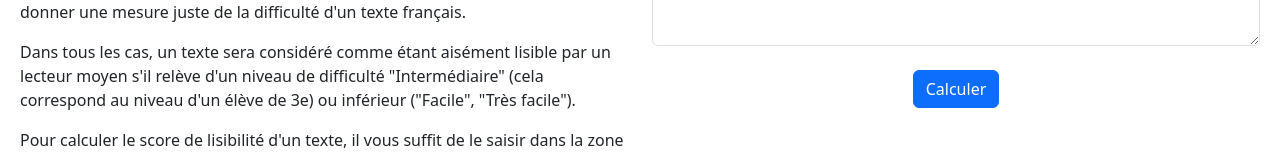
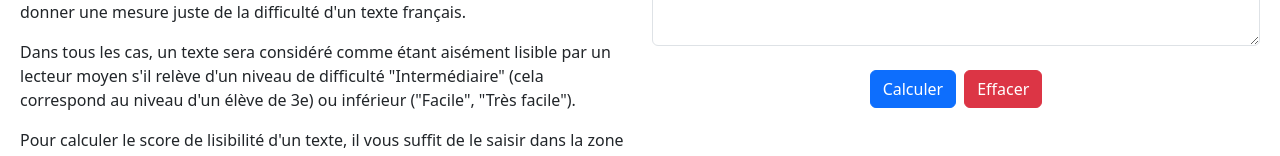
Before and after one commit to filkat34/LitToolkit, an Angular app: page /lisicalc in a window 1280 px wide. Shown: the part 407-563 px from the top of the page. Built offline with nearby package versions, Linux system fonts and the light colour scheme.

Commit message:
contrôle saisie texte sans phrases et bouton effacer OK

```diff
--- a/src/app/lisicalc/lisicalc.component.html
+++ b/src/app/lisicalc/lisicalc.component.html
@@ -39,6 +39,7 @@
                             <button type="button" class="btn btn-primary" id="btncoller"
                                 (click)="pasteFromClipboard()">Coller</button>
                         </div>
+
                         <div class="col">
                             <div class="mb-3">
                                 <input class="form-control mx-auto" type="file" id="formFile"
@@ -59,8 +60,11 @@
 
                     <div class="row">
                         <div class="col text-center">
-                            <button type="button" class="btn btn-primary btn" id="btnanalyser" (click)="analyser()"
+                            <button type="button" class="btn btn-primary me-2" id="btnanalyser" (click)="analyser()"
                                 style="width: fit-content;">Calculer</button>
+                                <button type="button" class="btn btn-danger" id="btneffacer"  style="width: fit-content;" (click)="clearText()">
+                                    Effacer
+                                </button>
                         </div>
                     </div>
                 </div>
@@ -91,8 +95,6 @@
                 </tbody>
                 </table>
             </div>
-
         </div>
     </div>
-
 </main>
--- a/src/app/lisicalc/lisicalc.component.ts
+++ b/src/app/lisicalc/lisicalc.component.ts
@@ -270,6 +270,12 @@ export class LisicalcComponent {
         return;
       }
 
+      //Vérification si le texte est vide
+      if (this.nbPhrases(text) === 0) {
+        alert("Le texte n'est pas correctement ponctué et ne contient aucune phrase. Le calcul est impossible.");
+        return;
+      }
+
       //Calcul des statistiques
       this.caracters = this.nbCaracteres(text);
       this.voyelles = this.nbVoyelles(text);
@@ -340,8 +346,37 @@ export class LisicalcComponent {
         return '';
     }
   }
-
+  // Efface le texte du textarea et réinitialise les statistiques et les indices
   clearText(): void {
+    const textarea = document.getElementById('text') as HTMLTextAreaElement;
+    if (textarea) {
+      textarea.value = '';
+    }
+    this.caracters = 0;
+    this.voyelles = 0;
+    this.digrammes = 0;
+    this.trigrammes = 0;
+    this.syllabes = 0;
+    this.mots = 0;
+    this.motslongs = 0;
+    this.motspolysyl = 0;
+    this.phrases = 0;
+    this.lix = 0;
+    this.lixdif = "";
+    this.rix = 0;
+    this.rixdif = "";
+    this.fkgl = 0;
+    this.fkgldif = "";
+    this.fog = 0;
+    this.fogdif = "";
+    this.smog = 0;
+    this.smogdif = "";
+    this.colemanliau = 0;
+    this.colemanliaudif = "";
+    this.ari = 0;
+    this.aridif = "";
+    this.stats = [];
+    this.indices = [];
 
   }
 }
```
